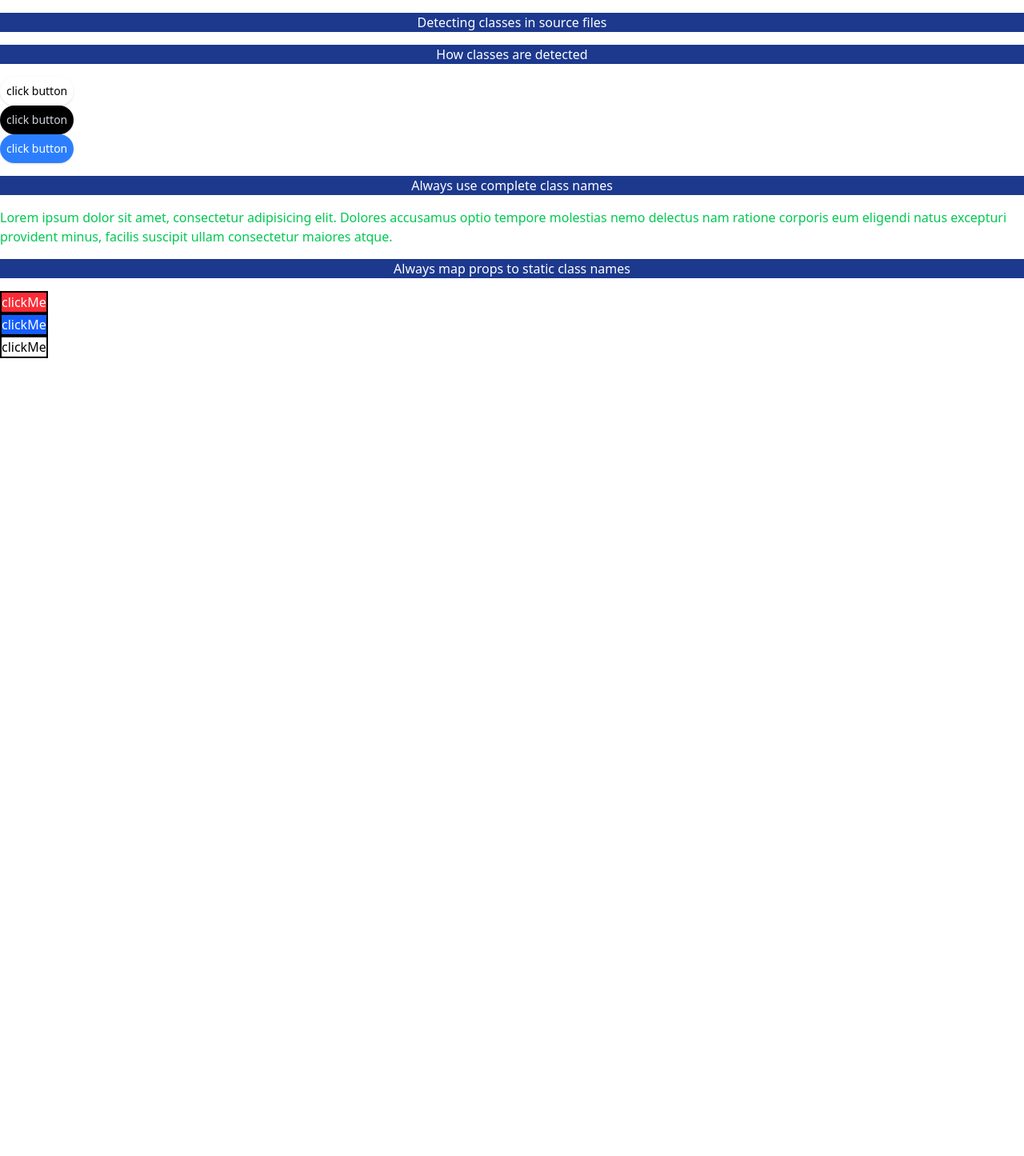
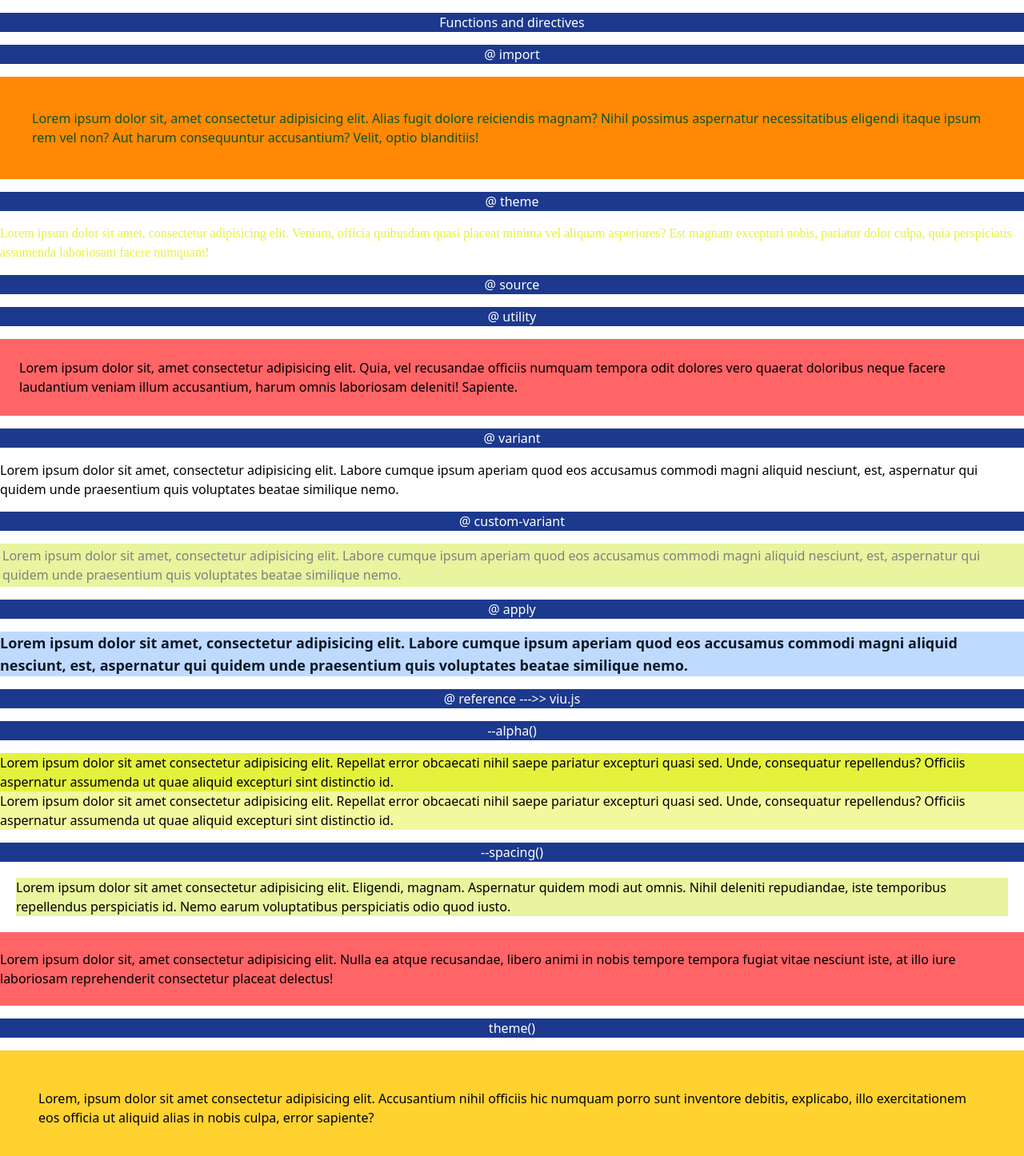
Before and after one commit to AmirTaki/tailwind-toturial-react-vite, a React (Vite) app: page / in a window 1280 px wide. Shown: the top 1446 px of the page at 80% size. Before the commit the page ends 800 px from the top, so only its background shows below. Built offline with nearby package versions, Linux system fonts and the light colour scheme.

Commit message:
Functions and directives

```diff
--- a/src/App.css
+++ b/src/App.css
@@ -1,7 +1,74 @@
+/* @ import */
 @import "tailwindcss";
 
+/* @ theme */
+
+@theme {
+  --font-display: "Satoshi", "sans-serif";
+  --breakpoint-3xl: 120rem;
+  --color-avocado-100: oklch(0.99 0 0);
+  --color-avocado-200: oklch(0.98 0.04 113.22);
+  --color-avocado-300: oklch(0.94 0.11 115.03);
+  --color-avocado-400: oklch(0.92 0.19 114.08);
+  --color-avocado-500: oklch(0.84 0.18 117.33);
+  --color-avocado-600: oklch(0.53 0.12 118.34);
+  --ease-fluid: cubic-bezier(0.3, 0, 0, 1);
+  --ease-snappy: cubic-bezier(0.2, 0, 0, 1);
+  /* ... */
+}
 
 
+/* @ utility */
+@utility p-* {
+    padding: calc(.5rem * --value(integer));
+}
+
+/* @ variant */
+@custom-variant my-element (&:where(.dark, .dark *));
+
+.my-element {
+    background-color: white;
+    color: black;
+    @variant dark {
+        background-color: black;
+        color:white;
+    }
+}
+
+/* custom variant */
+@custom-variant alpha (&:where([data-theme="midnight"] *));
+
+@custom-variant alpha {
+    &:where([data-theme="midnight"] *) {
+    /* @slot; */
+    background-color:  var(--color-avocado-300);
+    color:gray;
+    padding:3px
+  }
+}
+
+/* apply */
+
+.select2-dropdown {
+    @apply text-lg font-bold text-gray-900 bg-blue-200
+}
+
+/* --aplpha() */
+
+.ClassAlpha {
+    background-color : --alpha(var(--color-avocado-400) / 50%)
+}
+
+/* --spacing() */
+
+
+.SpacingAlpha {
+    margin: --spacing(5);
+}
+/* theme() */
+.theme {
+    padding : theme(spacing.12)
+}
 
 /* https://www.youtube.com/watch?v=F0k0Nhmjx8w&list=PLYsQCPM-_9mUGBBx7kJLOWncMu3soxOEk */
 /* https://github.com/mobiwise-dev/tailwind-v4-utilities */
--- a/src/App.jsx
+++ b/src/App.jsx
@@ -1,29 +1,66 @@
 import './App.css';
-import Button from './component/Button';
-import ButtonTwo from './component/ButtonTwo';
 
 function App() {
-  const error = true;
+
   return (
 
     <>
-      <h1 className='bg-blue-900  text-white my-4 text-center'>Detecting classes in source files</h1>
-      <h1 className='bg-blue-900 text-white my-4 text-center'>    How classes are detected</h1>
+      <h1 className='bg-blue-900  text-white my-4 text-center'>Functions and directives</h1>
+      <h1 className='bg-blue-900  text-white my-4 text-center'>@ import</h1>
 
-      <Button color = "white" children="click button"/>
-      <Button color = "black" children="click button"/>
-      <Button color = "blue" children="click button"/>
+      <div className="bg-orange-400 p-5 text-green-900 hover:scale-90">
+        Lorem ipsum dolor sit, amet consectetur adipisicing elit. Alias fugit dolore reiciendis magnam? Nihil possimus aspernatur necessitatibus eligendi itaque ipsum rem vel non? Aut harum consequuntur accusantium? Velit, optio blanditiis!
+      </div>
+      <h1 className='bg-blue-900  text-white my-4 text-center'>@ theme</h1>
 
-      <h1 className='bg-blue-900 text-white my-4 text-center'>  Always use complete class names</h1>
+      <div className="font-display text-avocado-400">Lorem ipsum dolor sit amet, consectetur adipisicing elit. Veniam, officia quibusdam quasi placeat minima vel aliquam asperiores? Est magnam excepturi nobis, pariatur dolor culpa, quia perspiciatis assumenda laboriosam facere numquam!</div>
 
-      <div className= {error ? "text-green-500" : "text-red-500"}>
-        Lorem ipsum dolor sit amet, consectetur adipisicing elit. Dolores accusamus optio tempore molestias nemo delectus nam ratione corporis eum eligendi natus excepturi provident minus, facilis suscipit ullam consectetur maiores atque.
+      <h1 className='bg-blue-900  text-white my-4 text-center'>@ source</h1>
+
+      <h1 className='bg-blue-900  text-white my-4 text-center'>@ utility</h1>
+      <div className="bg-red-400 p-3">
+        Lorem ipsum dolor sit, amet consectetur adipisicing elit. Quia, vel recusandae officiis numquam tempora odit dolores vero quaerat doloribus neque facere laudantium veniam illum accusantium, harum omnis laboriosam deleniti! Sapiente.
       </div>
 
-      <h1 className='bg-blue-900 text-white my-4 text-center'>  Always map props to static class names</h1>
-      <ButtonTwo color = "red" children = "clickMe"/>
-      <ButtonTwo color = "blue" children = "clickMe"/>
-      <ButtonTwo color = "white" children = "clickMe"/>
+      <h1 className='bg-blue-900  text-white my-4 text-center'>@ variant </h1>
+      <div data-theme = "">
+        <div className="my-element" >
+          Lorem ipsum dolor sit amet, consectetur adipisicing elit. Labore cumque ipsum aperiam quod eos accusamus commodi magni aliquid nesciunt, est, aspernatur qui quidem unde praesentium quis voluptates beatae similique nemo.
+        </div>
+      </div>
+
+      <h1 className='bg-blue-900  text-white my-4 text-center'>@ custom-variant </h1>
+      <div data-theme = "midnight">
+        <div className="alpha:m-3" >
+          Lorem ipsum dolor sit amet, consectetur adipisicing elit. Labore cumque ipsum aperiam quod eos accusamus commodi magni aliquid nesciunt, est, aspernatur qui quidem unde praesentium quis voluptates beatae similique nemo.
+        </div>
+      </div>
+
+      <h1 className='bg-blue-900  text-white my-4 text-center'>@  apply </h1>
+
+      <div className="select2-dropdown" >
+        Lorem ipsum dolor sit amet, consectetur adipisicing elit. Labore cumque ipsum aperiam quod eos accusamus commodi magni aliquid nesciunt, est, aspernatur qui quidem unde praesentium quis voluptates beatae similique nemo.
+      </div>
+
+      <h1 className='bg-blue-900  text-white my-4 text-center'>@  reference --->> viu.js </h1>
+
+      <h1 className='bg-blue-900  text-white my-4 text-center'>--alpha()</h1>
+
+      <div className="bg-avocado-400">Lorem ipsum dolor sit amet consectetur adipisicing elit. Repellat error obcaecati nihil saepe pariatur excepturi quasi sed. Unde, consequatur repellendus? Officiis aspernatur assumenda ut quae aliquid excepturi sint distinctio id.</div>
+      <div className="ClassAlpha">Lorem ipsum dolor sit amet consectetur adipisicing elit. Repellat error obcaecati nihil saepe pariatur excepturi quasi sed. Unde, consequatur repellendus? Officiis aspernatur assumenda ut quae aliquid excepturi sint distinctio id.</div>
+
+      <h1 className='bg-blue-900  text-white my-4 text-center'>--spacing()</h1>
+
+      <div className="SpacingAlpha bg-avocado-300">Lorem ipsum dolor sit amet consectetur adipisicing elit. Eligendi, magnam. Aspernatur quidem modi aut omnis. Nihil deleniti repudiandae, iste temporibus repellendus perspiciatis id. Nemo earum voluptatibus perspiciatis odio quod iusto.</div>
+
+      <div className="bg-red-400 py-[calc(--spacing(6)-2px)]">
+        Lorem ipsum dolor sit, amet consectetur adipisicing elit. Nulla ea atque recusandae, libero animi in nobis tempore tempora fugiat vitae nesciunt iste, at illo iure laboriosam reprehenderit consectetur placeat delectus!
+      </div>
+      <h1 className='bg-blue-900  text-white my-4 text-center'>theme()</h1>
+
+      <div className="theme bg-amber-300">
+        Lorem, ipsum dolor sit amet consectetur adipisicing elit. Accusantium nihil officiis hic numquam porro sunt inventore debitis, explicabo, illo exercitationem eos officia ut aliquid alias in nobis culpa, error sapiente?
+      </div>
     </>
 
 
--- a/src/component/Button.jsx
+++ /dev/null
@@ -1,21 +0,0 @@
-const Button = ({color, children}) => {
-
-    const colors = {
-        black : "bg-black text-gray-300",
-        blue : "bg-blue-500 text-white",
-        white : "bg-white text-black"
-    }
-
-
-    return (
-        <>
-            <button className= {`${colors[color]} rounded-full px-2 py-1.5 font-sans text-sm/6 font-medium shadow`}>
-                {children}
-            </button>
-            <br/>
-
-
-        </>
-    )
-}
-export default Button;
--- a/src/component/ButtonTwo.jsx
+++ /dev/null
@@ -1,19 +0,0 @@
-const ButtonTwo = ({children, color}) => {
-
-    const colorVariants = {
-        blue :" bg-blue-600 hover:bg-blue-500 text-white",
-        red : "bg-red-500 hover:bg-red-400 text-white",
-        yellow : "bg-yellow-300 hover:bg-yellow-400 text-black"
-    }
-    return(
-        <>
-            <button className={`${colorVariants[color]} border-2 border-black`}>
-                {children}
-            </button>
-            <br/>
-        </>
-    )
-}
-
-
-export default ButtonTwo;
```
